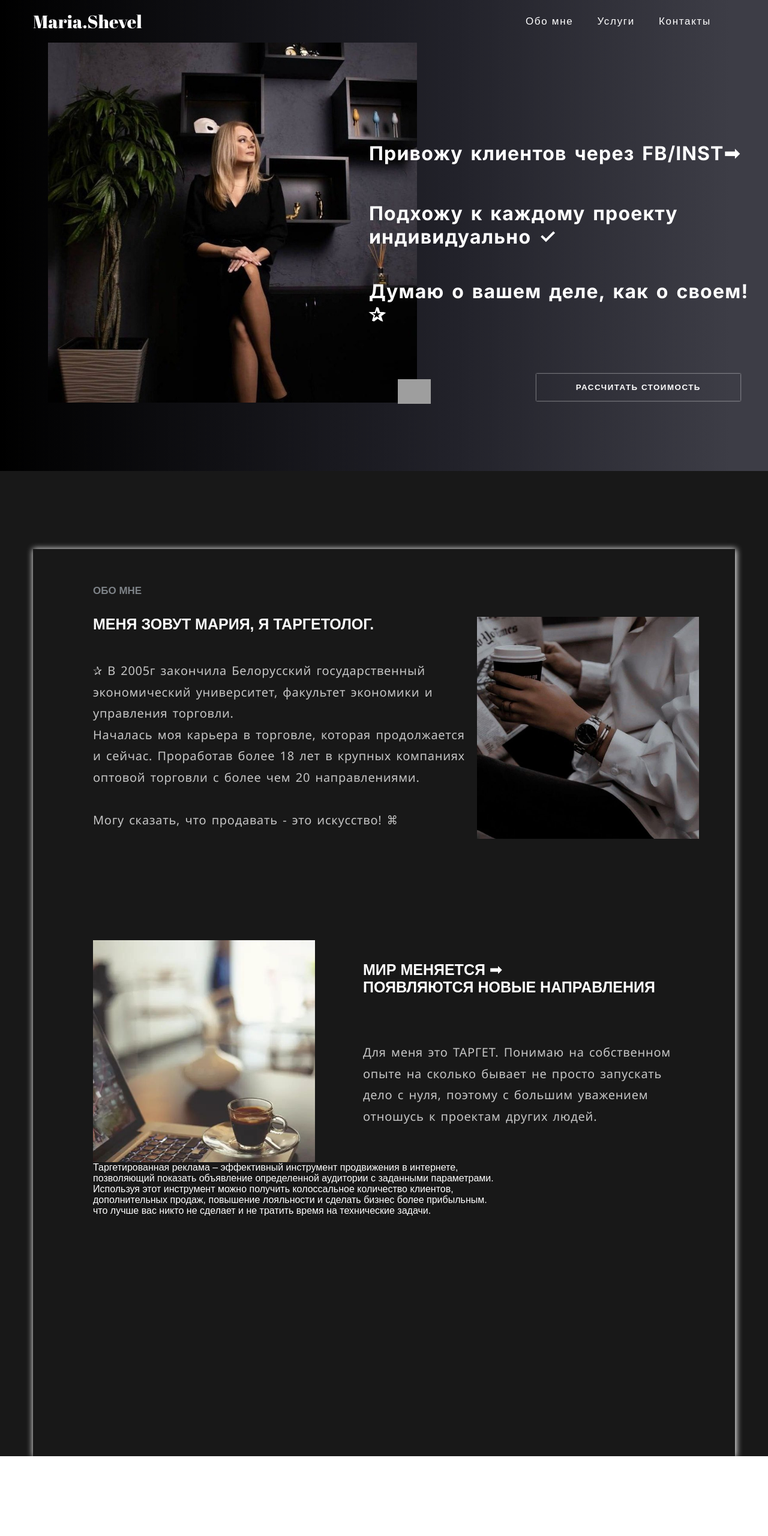
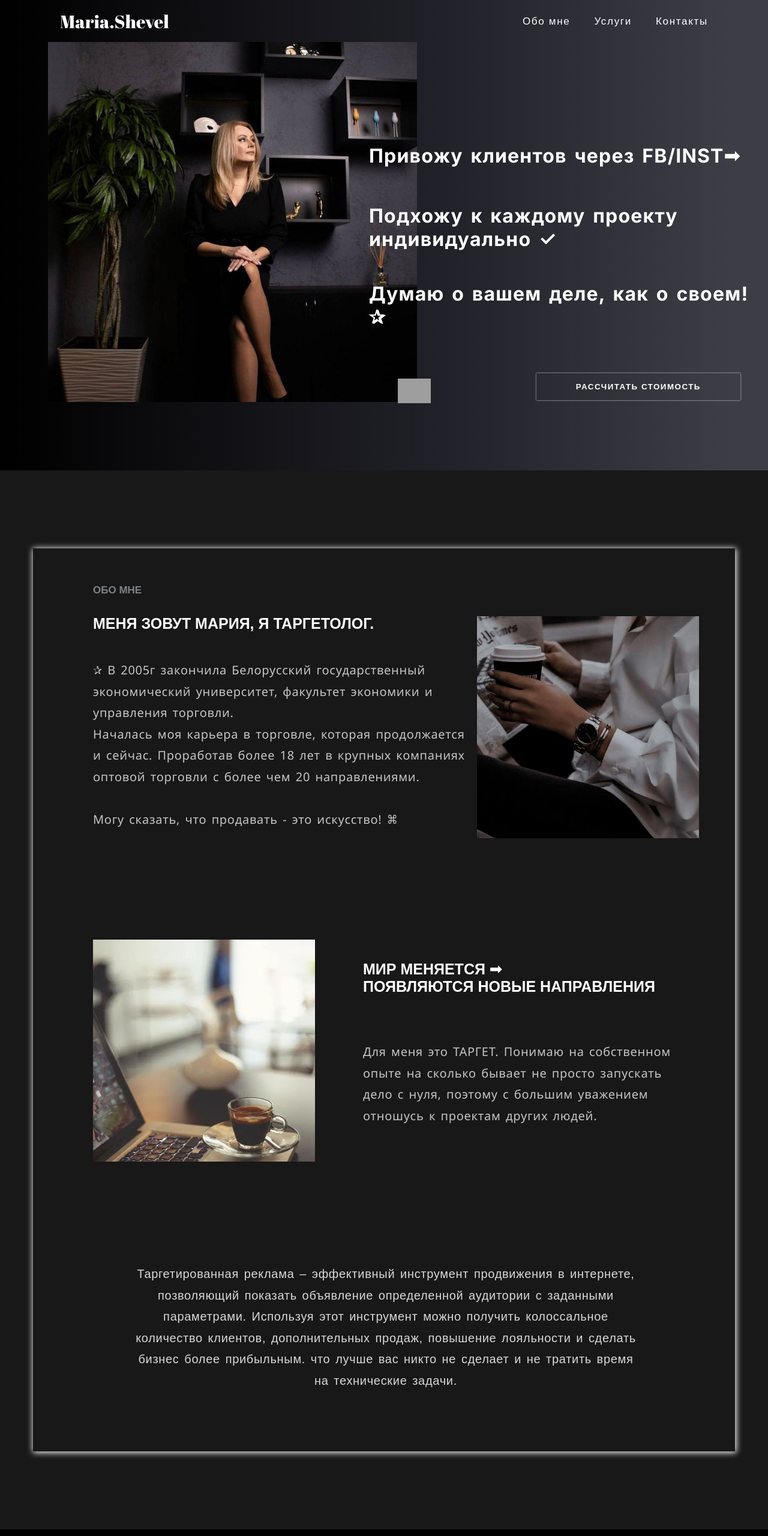
Before and after one commit to Jay7cvc/target2, a plain HTML site: page index.html in a window 1280 px wide. Shown: the whole page at 60% size. Before the commit the page ends 2427 px from the top, so only its background shows below. Drawn offline with Linux system fonts and the light colour scheme; grey boxes are pictures that could not be loaded.

Commit message:
style.css

```diff
--- a/style.css
+++ b/style.css
@@ -9,10 +9,12 @@ body {
 	margin: 0;
 	font-family: 'Anton', sans-serif;
 	font-size: 16px;
+  scroll-behavior: smooth;
 }
 
 * {
 	box-sizing: border-box;
+  scroll-behavior: smooth;
 }
 
 h1, h2, h3, h4, h5, h6 {
@@ -53,8 +55,7 @@ ul, li {
 }
 
 .header {
-	/*background-color: black; */
-	padding-top: 15px;
+	padding-top: 60px;
 	color: #fff;
 	padding-bottom: 110px;
     background: rgb(0,0,0);
@@ -64,31 +65,65 @@ ul, li {
 }
 
 .nav {
+  position: fixed;
+  top: 0px;
+  left: 0;
+  width: 100%;
+  background-color: #18181800;
+  color: #fff;
   display: flex;
   justify-content: space-between;
   align-items: center;
+  padding: 15px 100px;
+  z-index: 7;
+  transition: 0.6s;
+}
+
+.nav.sticky {
+  padding: 3px 100px;
+  background-color: rgba(202, 202, 202, 0.932);
+}
+
+.nav.sticky .MT,
+.nav.sticky ul li a{
+  color: rgb(0, 0, 0);
+}
+
+.nav.sticky ul li a:hover{
+  border-bottom: 1px solid rgb(0, 0, 0);
 }
 
 .menu {
+  position: relative;
 	display: flex;
+  justify-content: center;
+  align-items: center;
+}
+
+.menu li {
+  position: relative;
+	margin-right: 40px;
 }
 
 .menu li a {
+  position: relative;
 	font-size: 17px;
 	letter-spacing: 0.1em;
   color: #fff;
-  transition: 0.3s;
+  transition: 0.6s;
 }
 
 .menu li a:hover {
 	border-bottom: 1px solid #fff;
 }
 
-.menu li {
-	margin-right: 40px;
+.menu :last-child {
+  margin-right: 0;
 }
 
 .MT {
+  position: relative;
+  transition: 0.6s;
 
   font-size: 30px;
   font-family: "Abril Fatface", serif;
@@ -99,7 +134,7 @@ ul, li {
 .logo {
   width: 615px;
   height: 600px;
-  margin-top: 15px;
+  margin-top: 10px;
   margin-left: 25px;
   transition: 0.3s;
 }
@@ -230,7 +265,10 @@ button {
   padding-top: 130px;
   color: #fff;
   background-color: #181818;
+  padding-bottom: 130px;
+  scroll-margin-top: -65px;
   }
+
 
 .about-me {
   color: #7e8388;
@@ -273,8 +311,9 @@ button {
 }
 
 .info {
-  box-shadow: 1px 1px 10px 1px  #ffffff ;
-  padding: 60px 400px 400px 100px;
+  box-shadow: 1px 1px 10px 1px  #ffffff;
+  padding: 60px 400px 100px 100px;
+
 }
 
 .info2 {
@@ -315,3 +354,21 @@ button {
   line-height: 35.5px;
   padding-top: 30px;
 }
+
+.target {
+  text-align: center;
+  margin-top: 170px;
+  margin-left: 63px;
+  color: #d8d8d8;
+  font-size: 20px;
+  font-family: Arial, Helvetica, sans-serif;
+  letter-spacing: 0.7px;
+  word-spacing: 2.5px;
+  line-height: 35.5px;
+  width: 850px;
+}
+
+.work-w-me {
+  padding-bottom: 200px;
+  background-color: rgb(0, 0, 0);
+}
```
